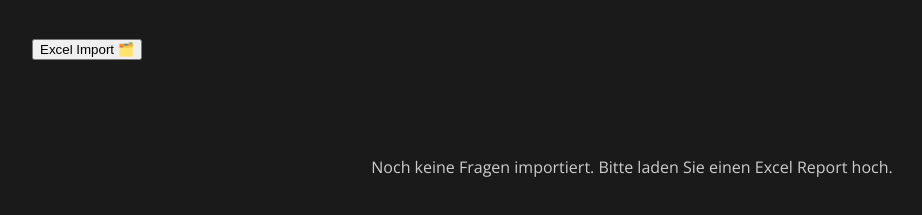
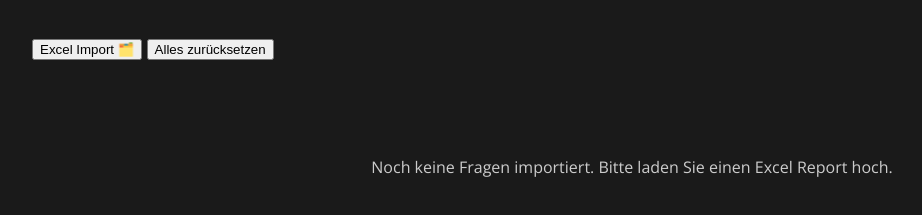
Before and after one commit to jonzim-cmd/investmentquiz, a plain HTML site: page index.html in a window 1280 px wide. Shown: the part 241-456 px from the top of the page, without its empty margins (8-930 px from the left). Drawn offline with nearby package versions, Linux system fonts and the light colour scheme.

Commit message:
Update index.html

```diff
--- a/index.html
+++ b/index.html
@@ -210,7 +210,7 @@
       font-size: 14px;
     }
 
-    /* Modernisierte Team-Buttons im Controls-Bereich (Glasdesign, Hover, Tiefenwirkung) */
+    /* Modernisierte Buttons im Controls-Bereich (Glasdesign, Hover, Tiefenwirkung) */
     .controls {
       display: flex;
       justify-content: center;
@@ -304,6 +304,8 @@
   <!-- Excel-Import UI – ausschließlich sichtbar, bis ein Report hochgeladen wurde -->
   <input type="file" id="excelUpload" accept=".xlsx" hidden>
   <button onclick="handleExcelUpload()">Excel Import 🗂️</button>
+  <!-- Alles zurücksetzen Button -->
+  <button onclick="resetAll()">Alles zurücksetzen</button>
 
   <!-- Spielsteuerung: erst nach Excel-Import werden hier Inhalte gefüllt -->
   <div class="controls" id="controls" style="display: none;">
@@ -719,6 +721,31 @@
         startGame(teams.length);
       }
     }
+
+    // Funktion zum kompletten Zurücksetzen (Reset)
+    function resetAll() {
+      // Globalen Zustand zurücksetzen
+      teams = [];
+      currentTeam = 0;
+      selectedQuestion = null;
+      clearInterval(countdownInterval);
+      timerRunning = false;
+      openInlineQuestionCard = null;
+
+      // UI leeren bzw. zurücksetzen
+      document.getElementById("teamsContainer").innerHTML = "";
+      document.getElementById("questionsGrid").innerHTML = `<p style="text-align:center; color:#ccc;">Noch keine Fragen importiert. Bitte laden Sie einen Excel Report hoch.</p>`;
+      document.getElementById("questionDisplay").style.display = "none";
+      document.getElementById("controls").style.display = "none";
+
+      // Fragenpool leeren
+      questions.easy = [];
+      questions.medium = [];
+      questions.hard = [];
+      questions.death = [];
+
+      showToast("Alles zurückgesetzt!");
+    }
   </script>
 </body>
 </html>
```
